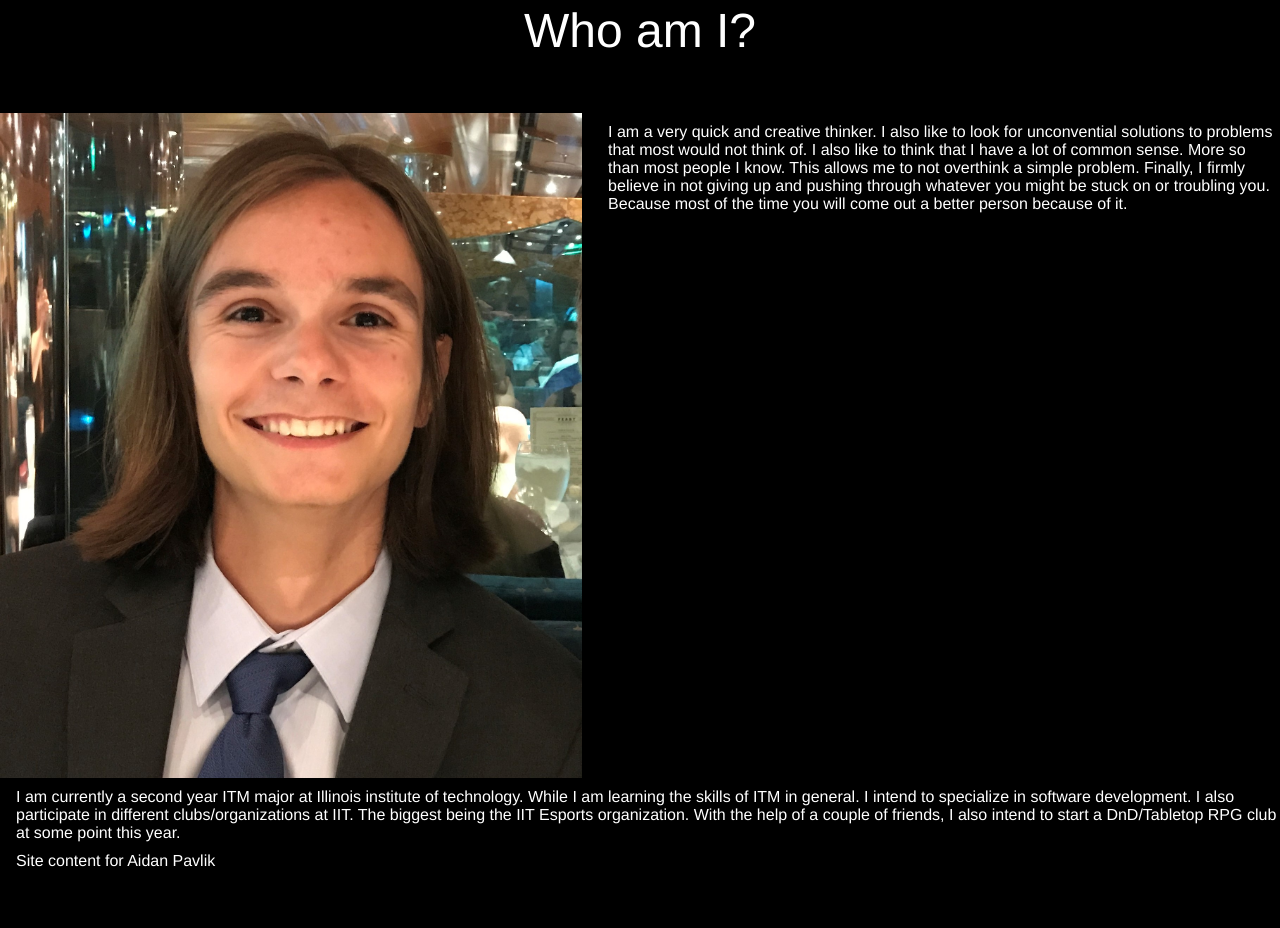
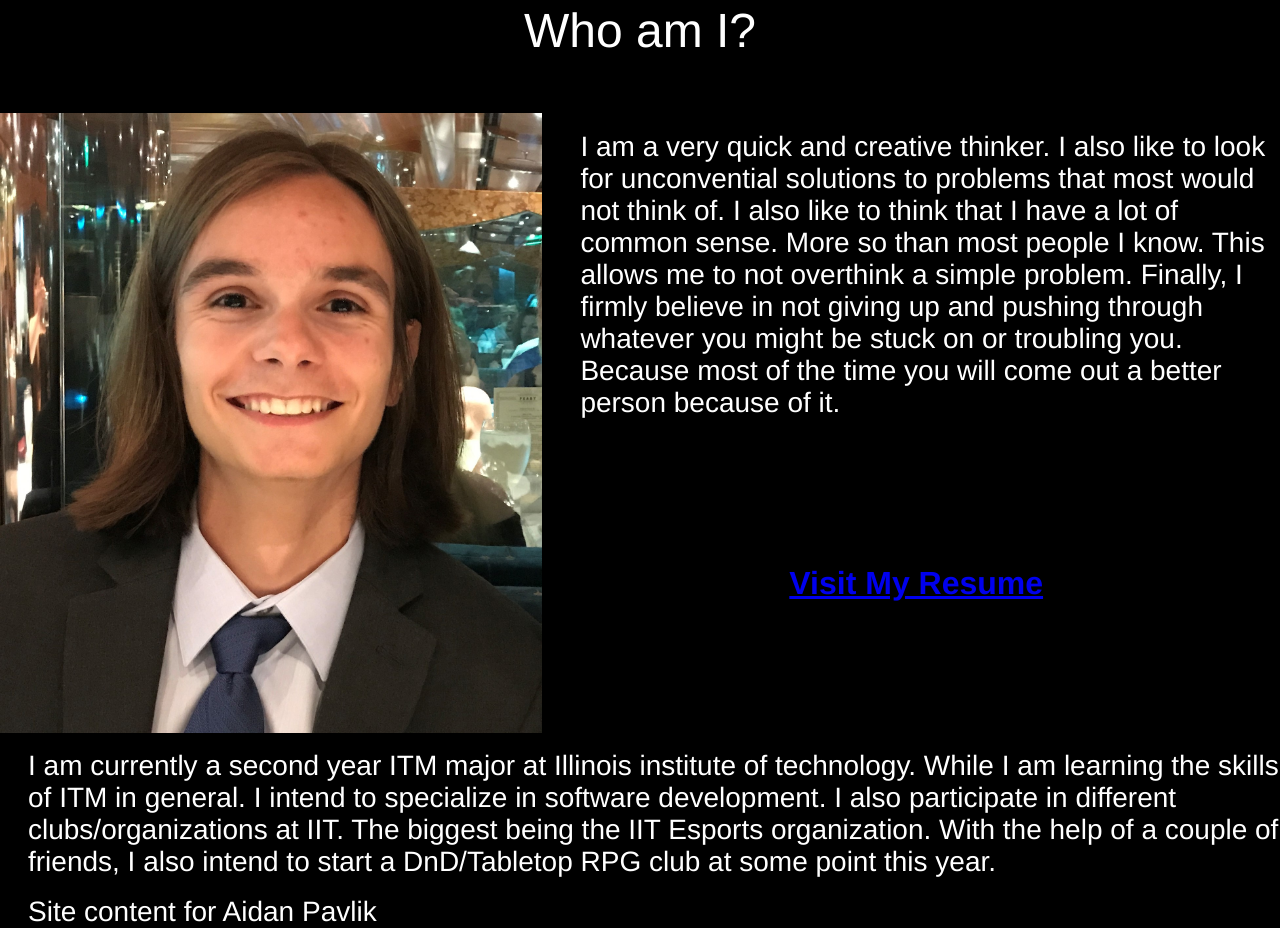
Before and after one commit to amp8889/website, a plain HTML site: page index.html in a window 1280 px wide. Shown: the part 1037-1965 px from the top of the page. Before the commit the page ends 1907 px from the top, so only its background shows below. Drawn offline with Linux system fonts and the light colour scheme.

Commit message:
Create link to resume on about me section

```diff
--- a/index.html
+++ b/index.html
@@ -45,6 +45,8 @@
           Because most of the time you will
           come out a better person because of it.
           </p>
+          <a class="about-resume" href="resume/">Visit My Resume</a>
+
         </section>
         <section id="about">
           <p>I am currently a second year ITM major at Illinois institute of technology.
--- a/screen.css
+++ b/screen.css
@@ -71,6 +71,7 @@ p {
   padding-left: 1em;
   /* 10/16=0.625*/
   padding-top: 0.625em;
+  font-size: 1.75em;
 }
 
 
@@ -138,7 +139,7 @@ section {
 
 
 
-.aidan-image{
+.aidan-image {
 
   grid-column: 1;
   grid-row: 2/5;
@@ -148,8 +149,20 @@ section {
 
 .about-me-text {
 
+  grid-column: 2;
+  grid-row: 2/4;
+
+}
 
 
+.about-resume {
+
+
+  font-size: 2em;
+  font-weight: bold;
+  text-align: center;
+  grid-column: 2;
+  grid-row: 4;
 }
 
 
```
